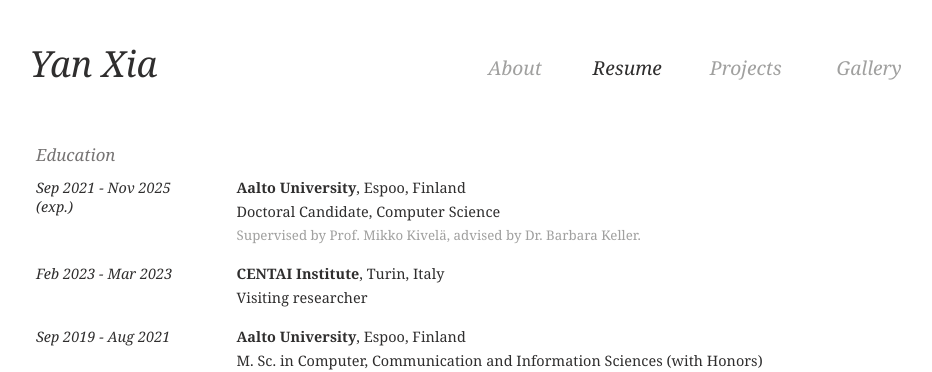
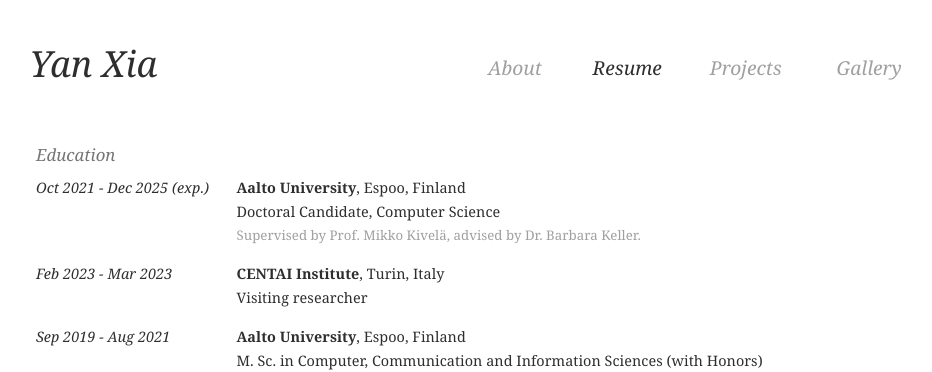
Before and after one commit to yanxxia/yanxxia.github.io, a Jekyll site: the page built from resume.html, in a window 1280 px wide and 900 px high. Shown: the top 372 px of the window, without its empty margins (168-1100 px from the left). Built offline with Jekyll 4.4.1, drawn with Linux system fonts in a browser that asks for light colours.

Commit message:
Update 2025

```diff
--- a/resume.html
+++ b/resume.html
@@ -6,7 +6,7 @@
   <div class="section-div">
     <p class="section-title">Education</p>
     <div class="entry-div">
-      <div class="time-div">Sep 2021 - Nov 2025 (exp.)</div>
+      <div class="time-div">Oct 2021 - Dec 2025 (exp.)</div>
       <div class="content-div">
         <div class="content"><b>Aalto University</b>, Espoo, Finland</div>
         <div class="content">Doctoral Candidate, Computer Science</div>
```
